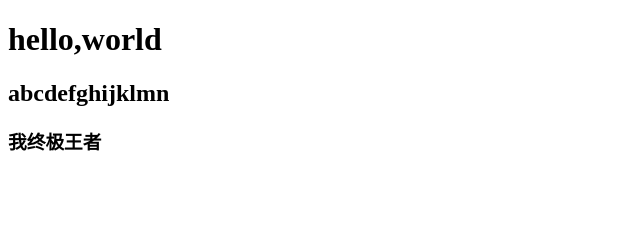
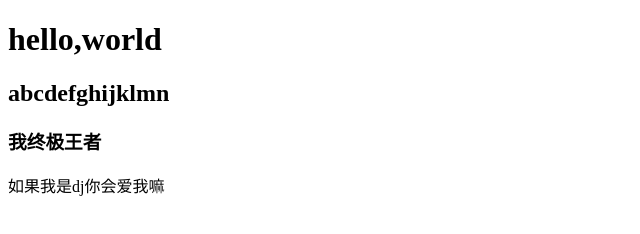
Before and after one commit to tcl76/ickt01, a plain HTML site: page index.html in a window 1280 px wide. Shown: the whole page, without its empty margins (0-640 px from the left). Drawn offline with Linux system fonts and the light colour scheme.

Commit message:
tianjia p

```diff
--- a/index.html
+++ b/index.html
@@ -12,7 +12,7 @@
     <h1>hello,world</h1>
     <h2>abcdefghijklmn</h2>
     <h3>我终极王者</h3>
-
+    <p>如果我是dj你会爱我嘛</p>
 </body>
 
 </html>
```
